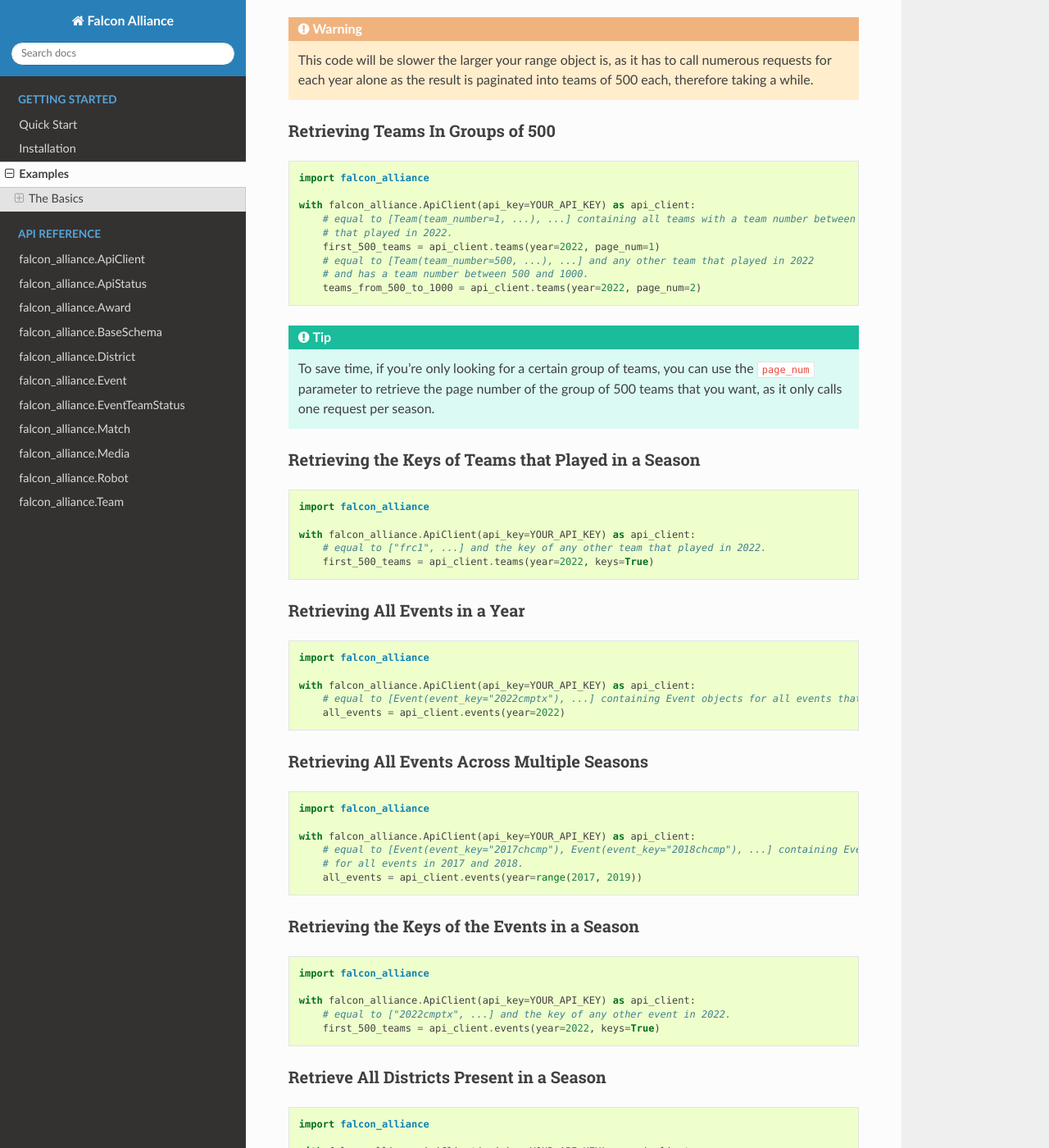
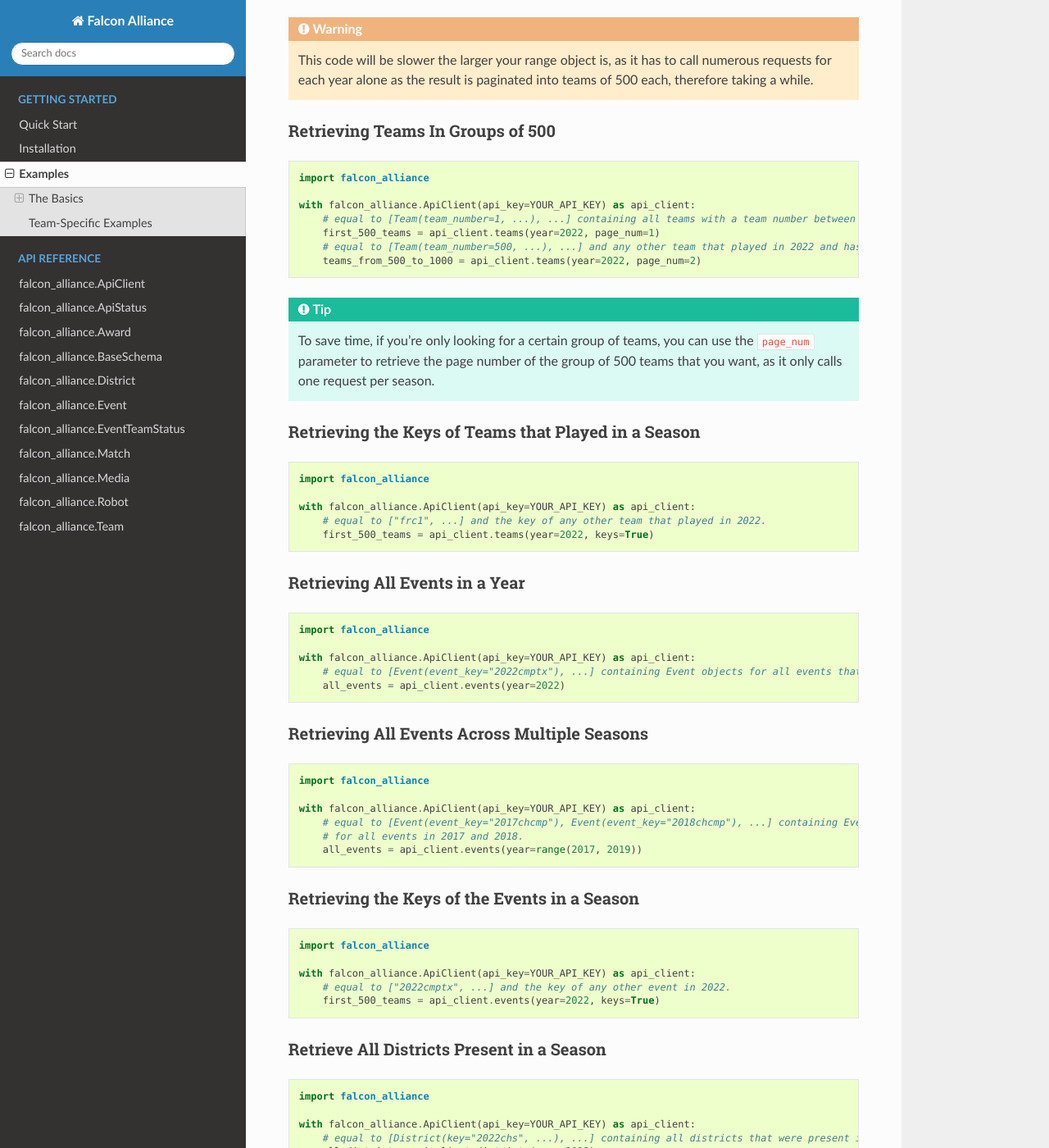
Before and after one commit to team4099/FalconAlliance, a Sphinx documentation site: the page built from docs/getting_started/examples.rst, in a window 1280 px wide and 1400 px high, scrolled down 712 px. Shown: the whole window at 82% size. Built offline with Sphinx 7.4.7 and the Read the Docs theme 2.0.0, drawn with Linux system fonts in a browser that asks for light colours; some of the changed text lies outside the part shown.

Commit message:
fix wrapping of text & add team specific section's skeleton

```diff
--- a/docs/getting_started/examples.rst
+++ b/docs/getting_started/examples.rst
@@ -40,11 +40,9 @@
    import falcon_alliance
 
    with falcon_alliance.ApiClient(api_key=YOUR_API_KEY) as api_client:
-       # equal to [Team(team_number=1, ...), ...] containing all teams with a team number between 1 and 500
-       # that played in 2022.
+       # equal to [Team(team_number=1, ...), ...] containing all teams with a team number between 1 and 500 that played in 2022.
        first_500_teams = api_client.teams(year=2022, page_num=1)
-       # equal to [Team(team_number=500, ...), ...] and any other team that played in 2022
-       # and has a team number between 500 and 1000.
+       # equal to [Team(team_number=500, ...), ...] and any other team that played in 2022 and has a team number between 500 and 1000.
        teams_from_500_to_1000 = api_client.teams(year=2022, page_num=2)
 .. tip::
    To save time, if you're only looking for a certain group of teams, you can use the ``page_num`` parameter to retrieve the page number of the group of 500 teams that you want, as it only calls one request per season.
@@ -103,3 +101,6 @@
    with falcon_alliance.ApiClient(api_key=YOUR_API_KEY) as api_client:
        # equal to [District(key="2022chs", ...), ...] containing all districts that were present in 2022.
        all_district = api_client.districts(year=2022)
+
+Team-Specific Examples
+----------------------
```
